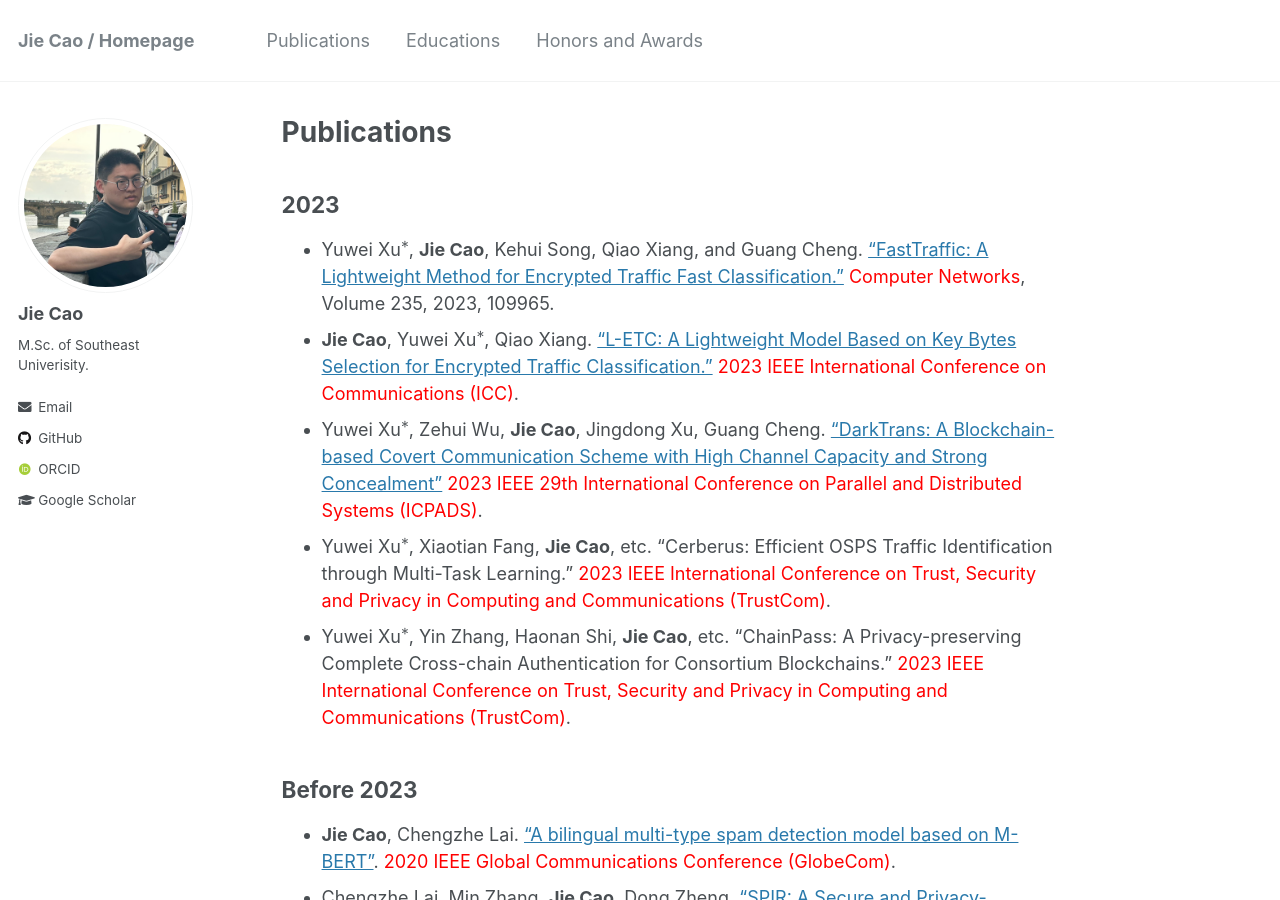
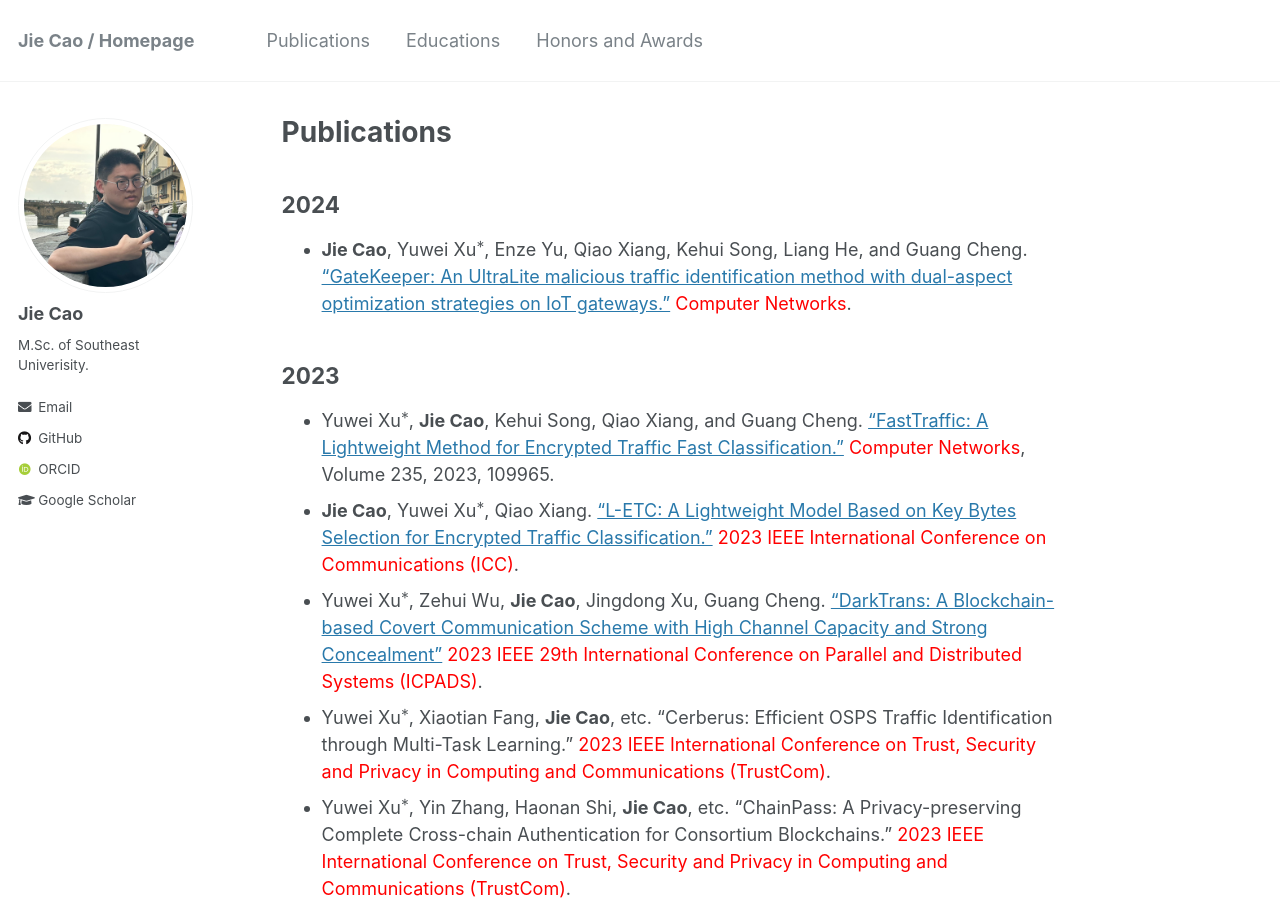
Before and after one commit to JieJayCao/JieJayCao.github.io, a Jekyll site: the page built from _pages/publications.md, in a window 1280 px wide and 900 px high. Built offline with Jekyll 4.4.1, drawn with Linux system fonts in a browser that asks for light colours; some web fonts are replaced; formulas are drawn with MathJax 3.

Commit message:
Update publications.md

```diff
--- a/_pages/publications.md
+++ b/_pages/publications.md
@@ -4,6 +4,11 @@ title: "Publications"
 permalink: /publications/
 author_profile: true
 ---
+
+
+## 2024
+* **Jie Cao**, Yuwei Xu$^*$, Enze Yu, Qiao Xiang, Kehui Song, Liang He, and Guang Cheng. ["GateKeeper: An UltraLite malicious traffic identification method with dual-aspect optimization strategies on IoT gateways."](https://www.sciencedirect.com/science/article/abs/pii/S1389128624003888) <span style="color:red;">Computer Networks</span>.
+
 
 ## 2023
 * Yuwei Xu$^*$, **Jie Cao**, Kehui Song, Qiao Xiang, and Guang Cheng. ["FastTraffic: A Lightweight Method for Encrypted Traffic Fast Classification."](https://www.sciencedirect.com/science/article/pii/S1389128623004103) <span style="color:red;">Computer Networks</span>, Volume 235, 2023, 109965.
```
